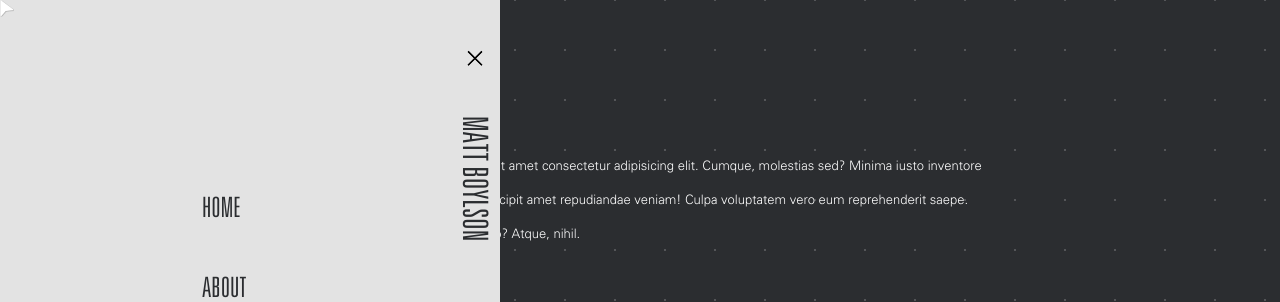
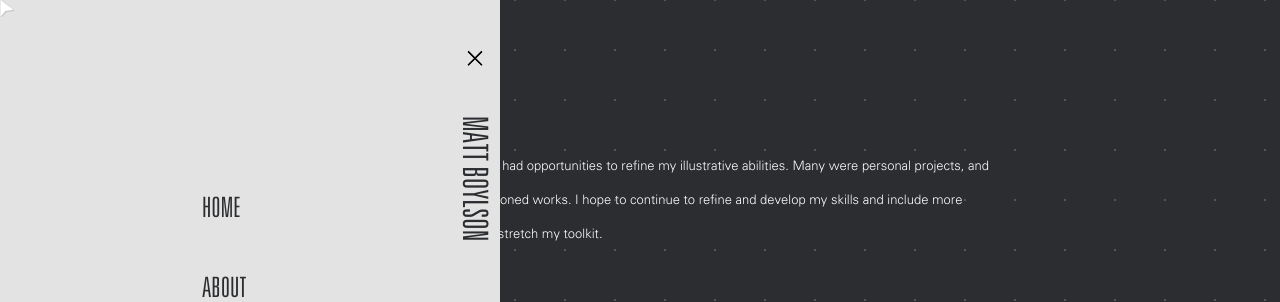
Before and after one commit to joeboylson/mb-portfolio, a React (Create React App) app in the folder client/: page /home in a window 1280 px wide. Both pictures are taken after a click on the element "ILLUSTRATION". Shown: the top 302 px of the page. Built offline with nearby package versions, Linux system fonts and the light colour scheme.

Commit message:
copy updates to illust and photo pages

```diff
--- a/client/src/components/Pages/Illustration.tsx
+++ b/client/src/components/Pages/Illustration.tsx
@@ -31,7 +31,7 @@ const Illustration: React.FC = () => {
         </div>
 
         <div className={'col col-12'}>
-          <p>Lorem ipsum dolor, sit amet consectetur adipisicing elit. Cumque, molestias sed? Minima iusto inventore labore eveniet? A suscipit amet repudiandae veniam! Culpa voluptatem vero eum reprehenderit saepe. Commodi, animi iusto? Atque, nihil.</p>
+          <p>Over the years I have had opportunities to refine my illustrative abilities. Many were personal projects, and some were commissioned works. I hope to continue to refine and develop my skills and include more physical mediums to stretch my toolkit.</p>
         </div>
 
       </div>
--- a/client/src/components/Pages/Photography.tsx
+++ b/client/src/components/Pages/Photography.tsx
@@ -38,7 +38,7 @@ const Photography: React.FC = () => {
         </div>
 
         <div className={'col col-12'}>
-          <p>Lorem ipsum dolor, sit amet consectetur adipisicing elit. Cumque, molestias sed? Minima iusto inventore labore eveniet? A suscipit amet repudiandae veniam! Culpa voluptatem vero eum reprehenderit saepe. Commodi, animi iusto? Atque, nihil.</p>
+          <p>Photography is a huge personal passion of mine. I shoot primarily on 4x5, 120mm and 35mm film cameras, but also shoot plenty of digital photos as well. The aspects of composition, light, color, etc. translate easily over from my other creative abilities.</p>
         </div>
 
       </div>
--- a/client/src/components/Project/Veronica.tsx
+++ b/client/src/components/Project/Veronica.tsx
@@ -54,9 +54,12 @@ const Localpost: React.FC = () => {
       </div>
 
       </div>
-      <div className={'row'}>
-      <div className={'col col-20'}><img src={`${process.env.PUBLIC_URL}/images/LocalPost/menu.png`} alt={''} style={{marginTop: '-100px'}}/></div>
-      </div>
+
+      <img
+        className={'img-fullscreen'}
+        src={`${process.env.PUBLIC_URL}/images/vs/vs2.png`}
+        alt={''}
+      />
 
 
       <div className={'row'}>
```
Also changed, not shown: 2 other files (tests, documents, lock files or other folders).
